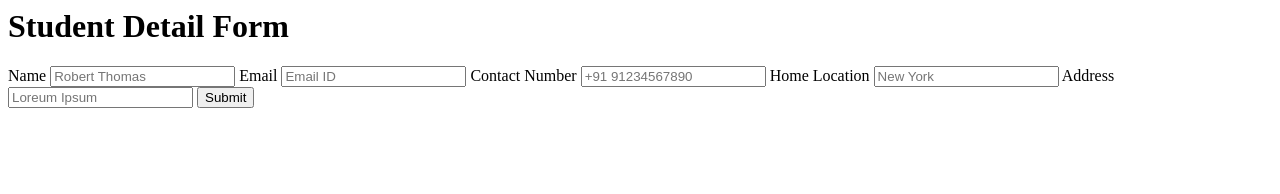
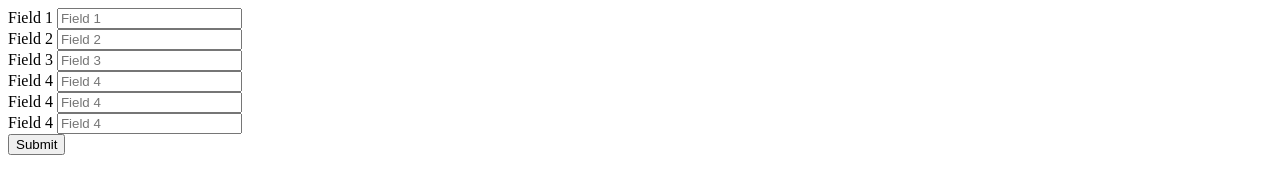
Before and after one commit to JustGinger888/TeamPetsitters-Website, a plain HTML site: page index.html in a window 1280 px wide. Drawn offline with Linux system fonts and the light colour scheme.

Commit message:
forms uupd

```diff
--- a/index.html
+++ b/index.html
@@ -1,14 +1,65 @@
-<form class="submit-student-form" action="send.php" method="post">
-    <h1 class="form-title">Student Detail Form</h1>
-    <label>Name</label>
-    <input type="text" name="first_name" placeholder="Robert Thomas" required>
-    <label>Email</label>
-    <input type="email" name="email" placeholder="Email ID" required>
-    <label>Contact Number</label>
-    <input type='tel' name="telephone" placeholder="+91 91234567890" required>
-    <label>Home Location</label>
-    <input type="text" name="location" placeholder="New York" required>
-    <label>Address</label>
-    <input type="text" name="address" placeholder="Loreum Ipsum" required>
-    <button type="submit">Submit</button>
-</form>
+<!DOCTYPE html>
+<html lang="en">
+<head>
+    <meta charset="UTF-8">
+    <meta name="viewport" content="width=device-width, initial-scale=1.0">
+    <title>Document</title>
+</head>
+<body>
+    <form id="test-form">
+
+        <div>
+          <label>Field 1</label>
+          <input type="text" name="Name" placeholder="Field 1"/>
+        </div>
+
+        <div>
+          <label>Field 2</label>
+          <input type="text" name="Email" placeholder="Field 2"/>
+        </div>
+
+        <div>
+          <label>Field 3</label>
+          <input type="text" name="Cell" placeholder="Field 3"/>
+        </div>
+
+        <div>
+          <label>Field 4</label>
+          <input type="text" name="Area" placeholder="Field 4"/>
+        </div>
+
+        <div>
+          <label>Field 4</label>
+          <input type="text" name="Address" placeholder="Field 4"/>
+        </div>
+
+        <div>
+          <label>Field 4</label>
+          <input type="text" name="Message" placeholder="Field 4"/>
+        </div>
+
+
+        <div>
+          <button type="submit" id="submit-form">Submit</button>
+        </div>
+
+        <script>
+            var $form = $('form#test-form'),
+                url = 'https://script.google.com/macros/s/AKfycbwbxUlloKE5-huIW1GjosPiGrySd6SaFixdWUnGHPulvSJshb0Y/exec'
+
+            $('#submit-form').on('click', function(e) {
+            e.preventDefault();
+            var jqxhr = $.ajax({
+                url: url,
+                method: "GET",
+                dataType: "json",
+                data: $form.serializeObject()
+            }).success(
+                // do something
+            );
+            })
+        </script>
+
+      </form>
+</body>
+</html>
```
